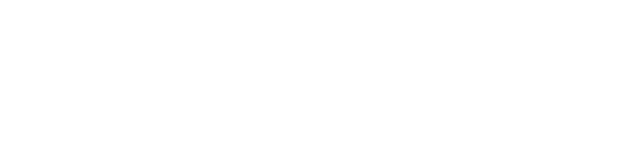
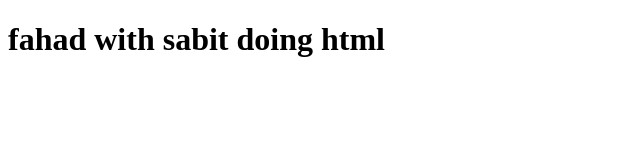
Before and after one commit to MdSaib/testWithFahad, a plain HTML site: page index.html in a window 1280 px wide. Shown: the whole page, without its empty margins (0-640 px from the left). Drawn offline with Linux system fonts and the light colour scheme.

Commit message:
2nd test

```diff
--- a/index.html
+++ b/index.html
@@ -7,6 +7,6 @@
     <title>Document</title>
 </head>
 <body>
-
+    <h1>fahad with sabit doing html</h1>
 </body>
 </html>
```
